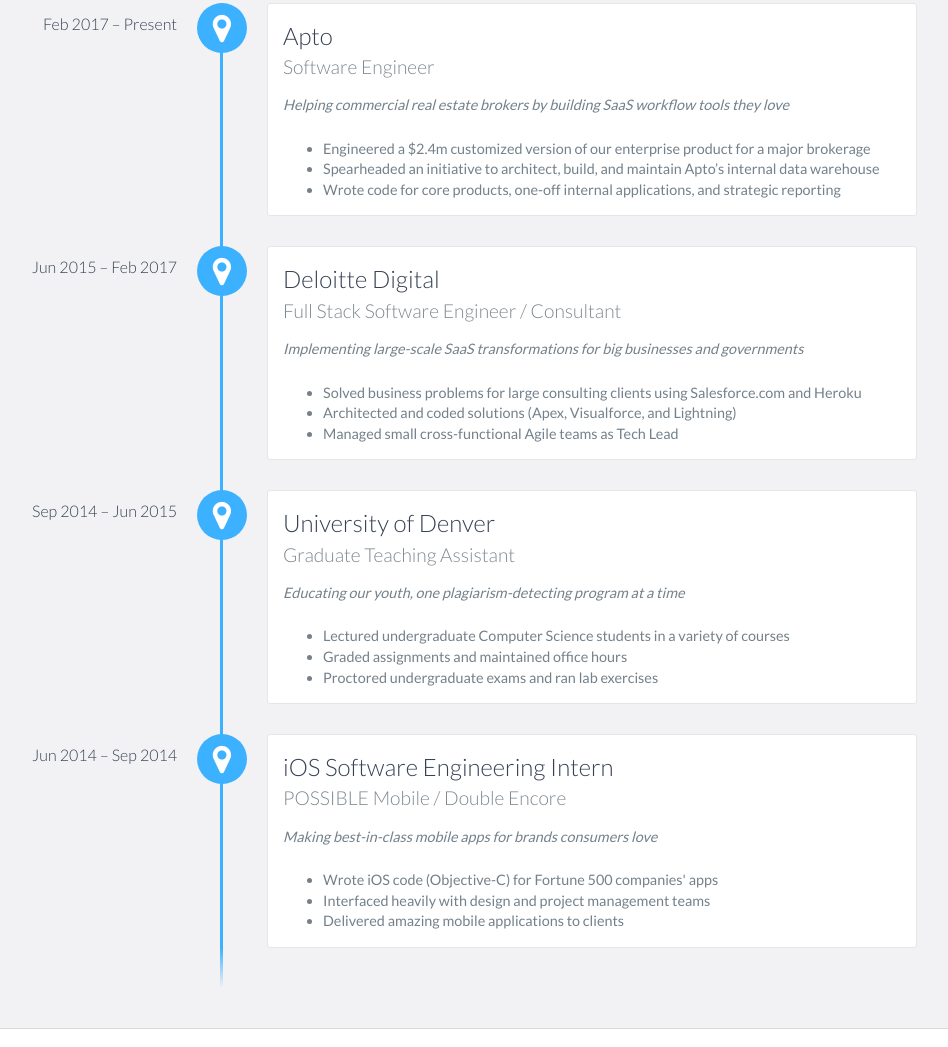
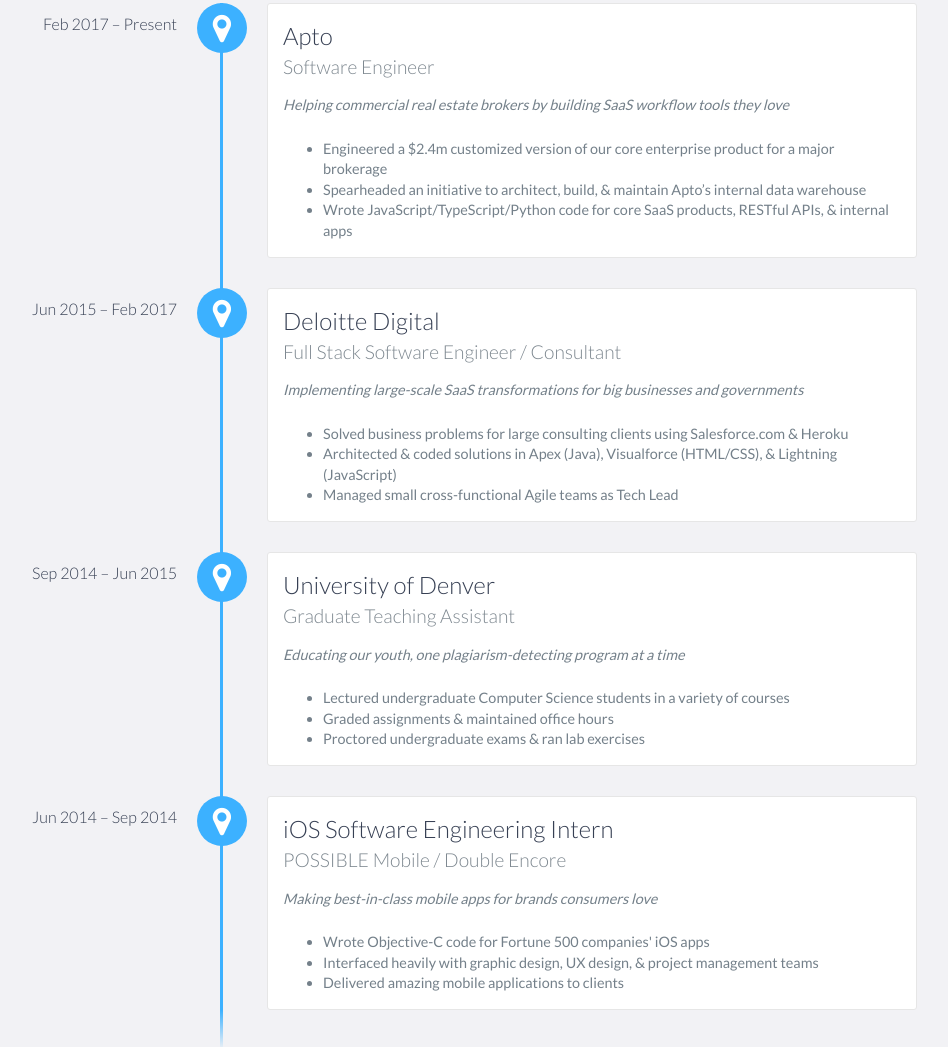
Before and after one commit to DylanBohlender/dylanbohlender.github.io, a website: page index.html in a window 1280 px wide. Shown: the part 1264-2311 px from the top of the page, without its empty margins (223-1171 px from the left). Drawn offline with nearby package versions, Linux system fonts and the light colour scheme.

Commit message:
Flavor text update

```diff
--- a/index.html
+++ b/index.html
@@ -95,9 +95,9 @@
                 <h4>Software Engineer</h4>
                 <p><i>Helping commercial real estate brokers by building SaaS workflow tools they love</i></p><br/>
                 <ul>
-                    <li>Engineered a $2.4m customized version of our enterprise product for a major brokerage</li>
-                    <li>Spearheaded an initiative to architect, build, and maintain Apto’s internal data warehouse</li>
-                    <li>Wrote code for core products, one-off internal applications, and strategic reporting</li>
+                    <li>Engineered a $2.4m customized version of our core enterprise product for a major brokerage</li>
+                    <li>Spearheaded an initiative to architect, build, &amp; maintain Apto’s internal data warehouse</li>
+                    <li>Wrote JavaScript/TypeScript/Python code for core SaaS products, RESTful APIs, &amp; internal apps</li>
                 </ul>
             </div>
 
@@ -106,8 +106,8 @@
                 <h4>Full Stack Software Engineer / Consultant</h4>
                 <p><i>Implementing large-scale SaaS transformations for big businesses and governments</i></p><br/>
                 <ul>
-                    <li>Solved business problems for large consulting clients using Salesforce.com and Heroku</li>
-                    <li>Architected and coded solutions (Apex, Visualforce, and Lightning)</li>
+                    <li>Solved business problems for large consulting clients using Salesforce.com &amp; Heroku</li>
+                    <li>Architected &amp; coded solutions in Apex (Java), Visualforce (HTML/CSS), &amp; Lightning (JavaScript)</li>
                     <li>Managed small cross-functional Agile teams as Tech Lead</li>
                 </ul>
             </div>
@@ -118,8 +118,8 @@
                 <p><i>Educating our youth, one plagiarism-detecting program at a time</i></p><br/>
                 <ul>
                     <li>Lectured undergraduate Computer Science students in a variety of courses</li>
-                    <li>Graded assignments and maintained office hours</li>
-                    <li>Proctored undergraduate exams and ran lab exercises</li>
+                    <li>Graded assignments &amp; maintained office hours</li>
+                    <li>Proctored undergraduate exams &amp; ran lab exercises</li>
                 </ul>
             </div>
 
@@ -128,8 +128,8 @@
                 <h4>POSSIBLE Mobile / Double Encore</h4>
                 <p><i>Making best-in-class mobile apps for brands consumers love</i></p><br/>
                 <ul>
-                    <li>Wrote iOS code (Objective-C) for Fortune 500 companies' apps</li>
-                    <li>Interfaced heavily with design and project management teams</li>
+                    <li>Wrote Objective-C code for Fortune 500 companies' iOS apps</li>
+                    <li>Interfaced heavily with graphic design, UX design, &amp; project management teams</li>
                     <li>Delivered amazing mobile applications to clients</li>
                 </ul>
             </div>
```
